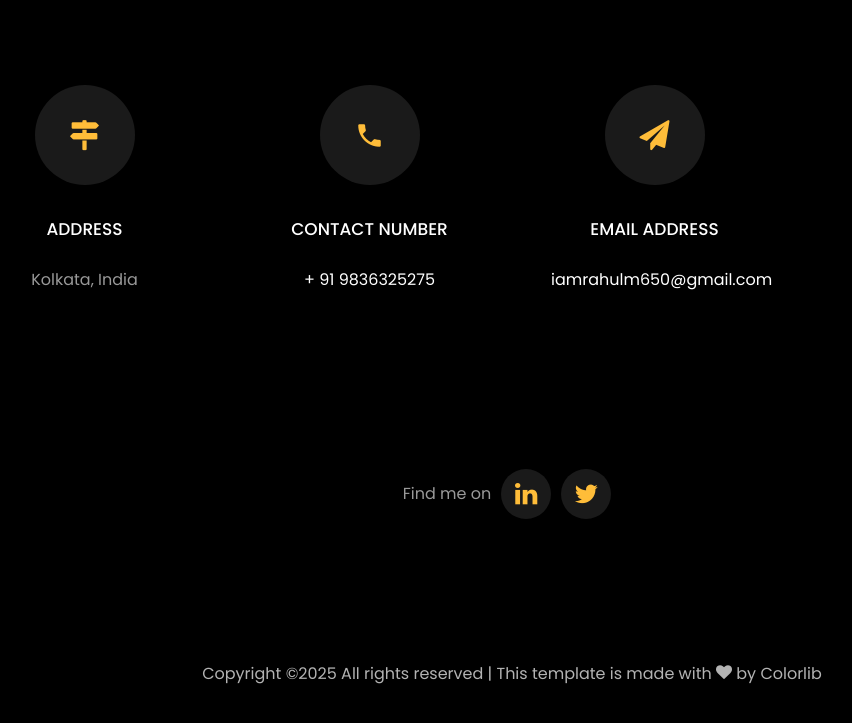
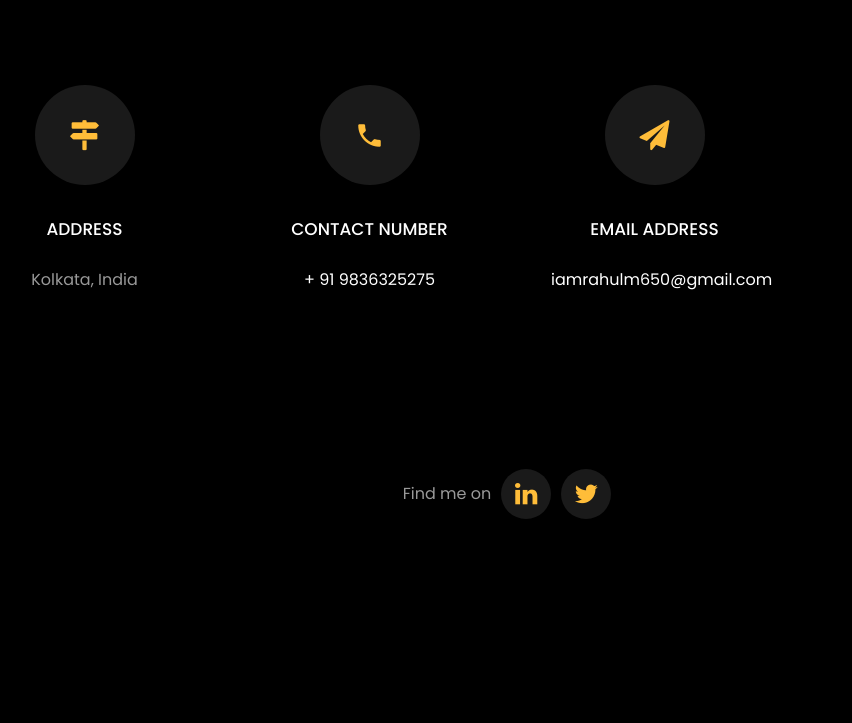
Before and after one commit to RaHuL-2104/Portfolio.github.io, a plain HTML site: page index.html in a window 1280 px wide. Shown: the part 4324-5047 px from the top of the page, without its empty margins (128-980 px from the left). Drawn offline with Linux system fonts and the light colour scheme; files whose address does not match are found by name.

Commit message:
Add files via upload
Updated the file

```diff
--- a/index.html
+++ b/index.html
@@ -574,7 +574,7 @@
 			<div class="col-md-12 text-center">
 
 			  <p><!-- Link back to Colorlib can't be removed. Template is licensed under CC BY 3.0. -->
-	Copyright &copy;<script>document.write(new Date().getFullYear());</script> All rights reserved | This template is made with <i class="icon-heart color-danger" aria-hidden="true"></i> by <a href="https://colorlib.com" target="_blank">Colorlib</a>
+	<!-- Copyright &copy;<script>document.write(new Date().getFullYear());</script> All rights reserved | This template is made with <i class="icon-heart color-danger" aria-hidden="true"></i> by <a href="https://colorlib.com" target="_blank">Colorlib</a> -->
 	<!-- Link back to Colorlib can't be removed. Template is licensed under CC BY 3.0. --></p>
 			</div>
 		  </div>
```
